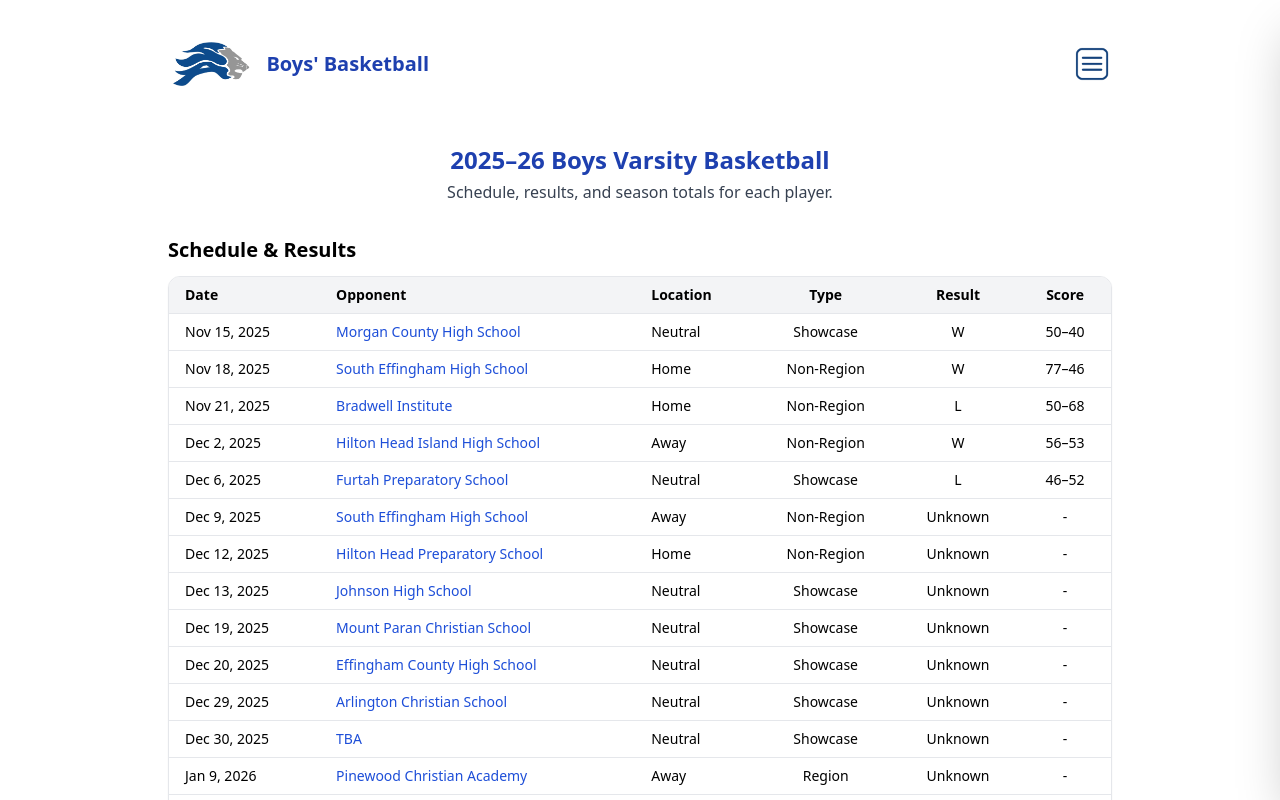
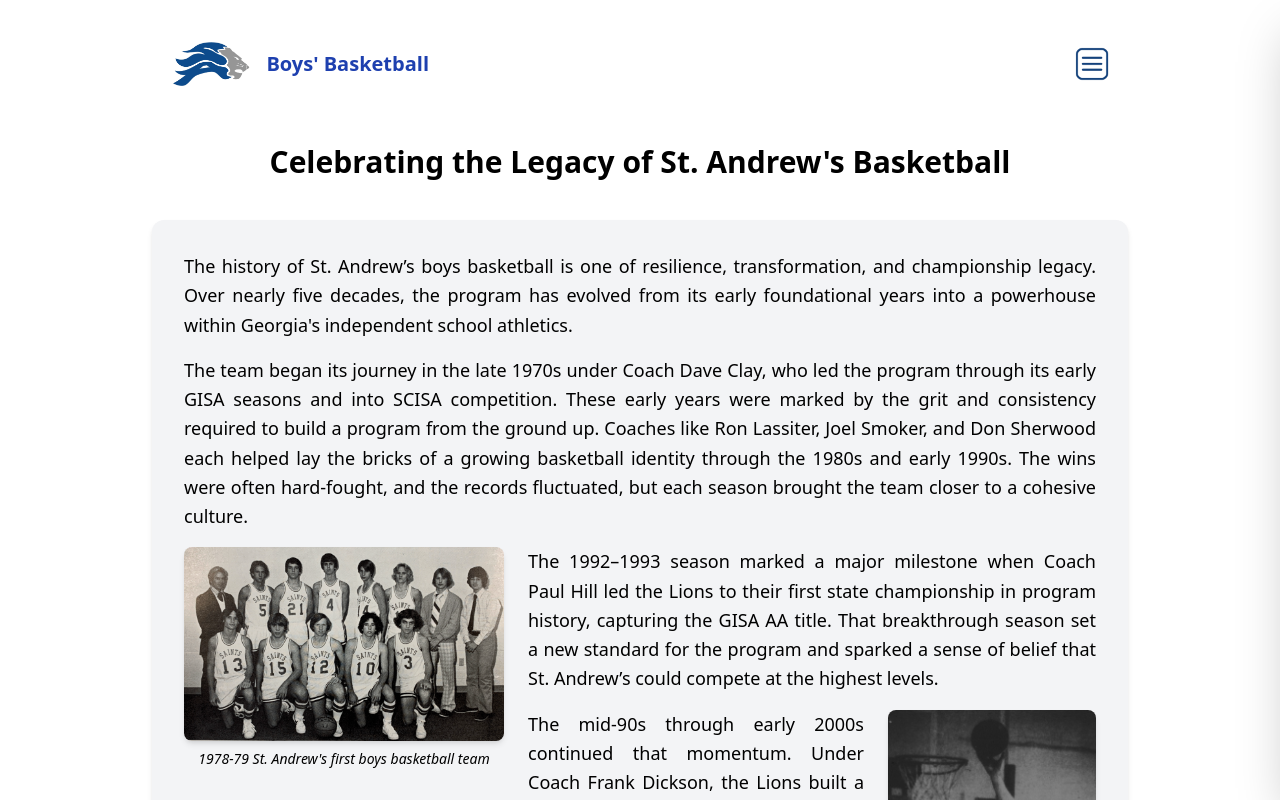
Before and after one commit to newonda1/st-andrews-basketball, a React (Vite) app: page /athletics/boys/basketball in a window 1280 px wide. Shown: the top 800 px of the page. Built offline with nearby package versions, Linux system fonts and the light colour scheme.

Commit message:
Update BoysBasketballApp.jsx

```diff
--- a/src/boys/basketball/BoysBasketballApp.jsx
+++ b/src/boys/basketball/BoysBasketballApp.jsx
@@ -1,6 +1,7 @@
 import { Link, Routes, Route } from "react-router-dom";
 import React, { useEffect, useState, useRef } from "react";
 
+import Home from "./pages/Home";
 import FullCareerStats from "./pages/FullCareerStats";
 import SeasonRecords from "./pages/SeasonRecords";
 import SingleGameRecords from "./pages/SingleGameRecords";
@@ -306,7 +307,7 @@ function BoysBasketballApp() {
 
       <Routes>
         {/* Index route: /athletics/boys/basketball */}
-         <Route index element={<Season2025_26 />} />
+         <Route index element={<Home />} />
 
         {/* Records */}
         <Route path="records/career" element={<FullCareerStats />} />
@@ -326,7 +327,7 @@ function BoysBasketballApp() {
         <Route path="players/:playerId" element={<PlayerPage />} />
 
         {/* Fallback */}
-        <Route path="*" element={<Season2025_26 />} />
+        <Route index element={<Home />} />
       </Routes>
     </div>
   );
```
